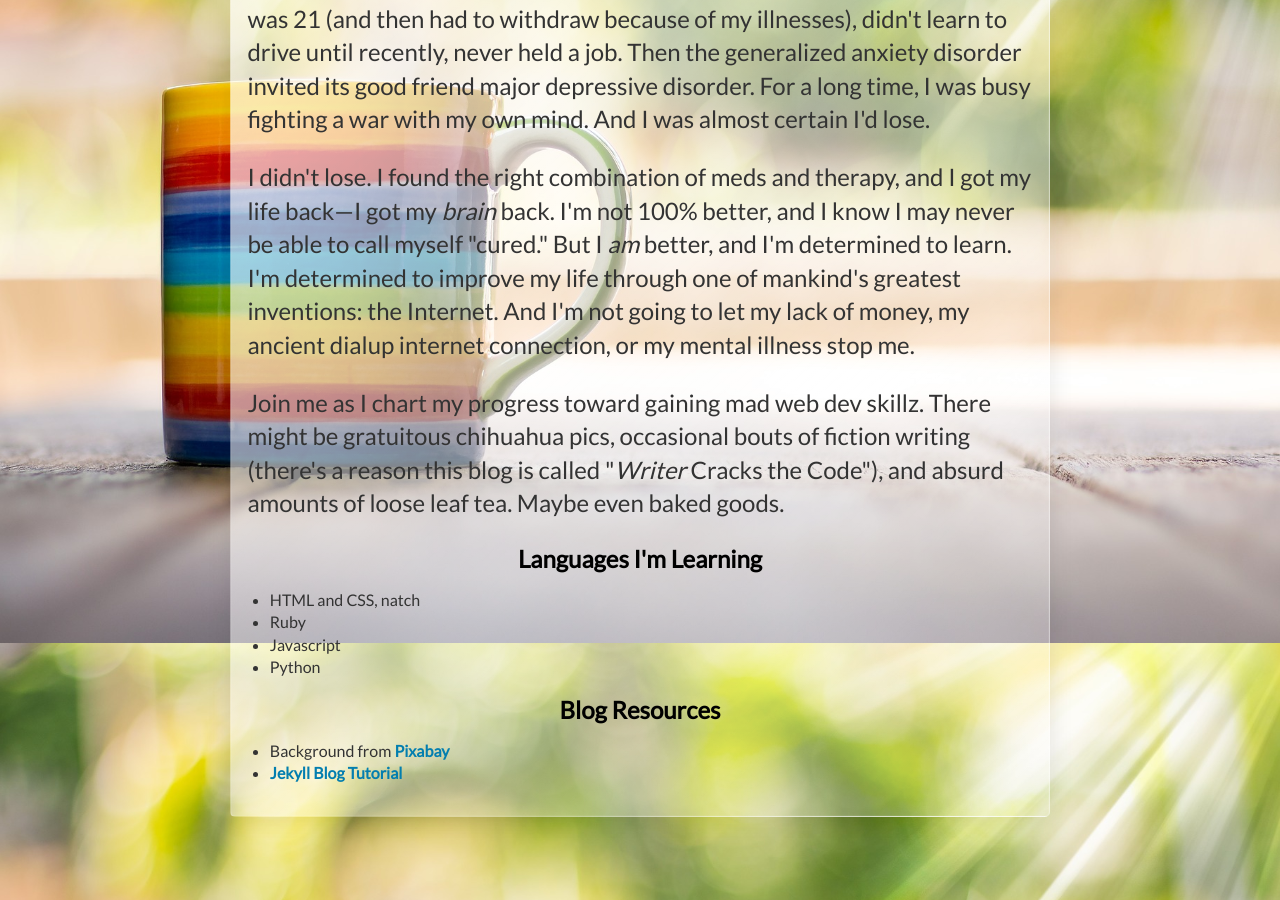
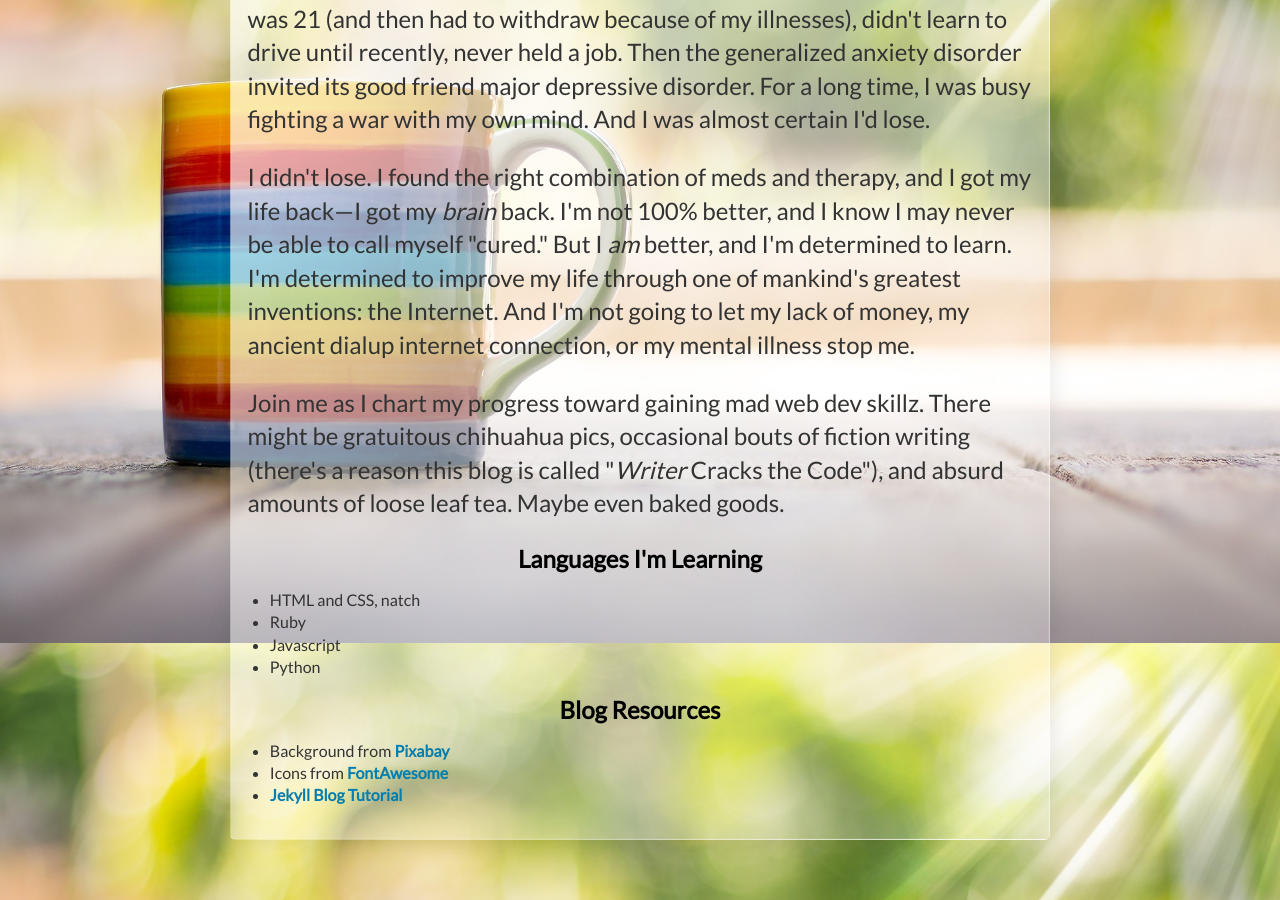
Before and after one commit to morrisa-n/morrisa-n.github.io, a Jekyll site: the page built from about/index.html, in a window 1280 px wide and 900 px high, scrolled down 1157 px. Built offline with Jekyll 4.4.1, drawn with Linux system fonts in a browser that asks for light colours.

Commit message:
Added credits to About page

```diff
--- a/about/index.html
+++ b/about/index.html
@@ -29,7 +29,8 @@ title: Writer Cracks the Code - About Me
 
 <h2>Blog Resources</h2>
 <ul>
-    <li>Background from <a href="">Pixabay</a></li>
+    <li>Background from <a href="https://pixabay.com/en/cup-top-view-coffee-table-vintage-2315554/">Pixabay</a></li>
+    <li>Icons from <a href="http://fontawesome.io/">FontAwesome</a>
     <li><a href="http://jmcglone.com/guides/github-pages/">Jekyll Blog Tutorial</a></li>
 </ul>
 </div>
```
